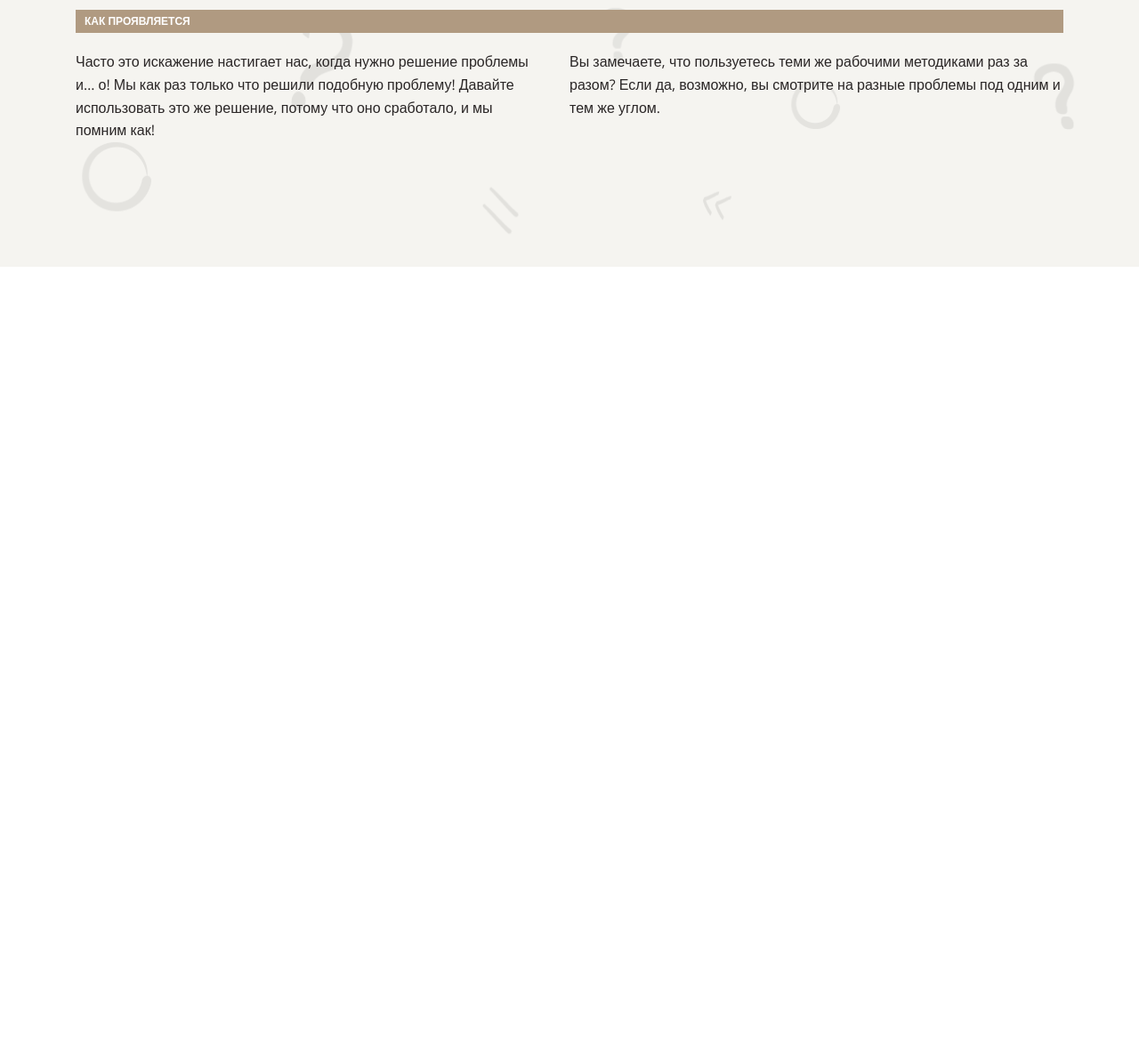
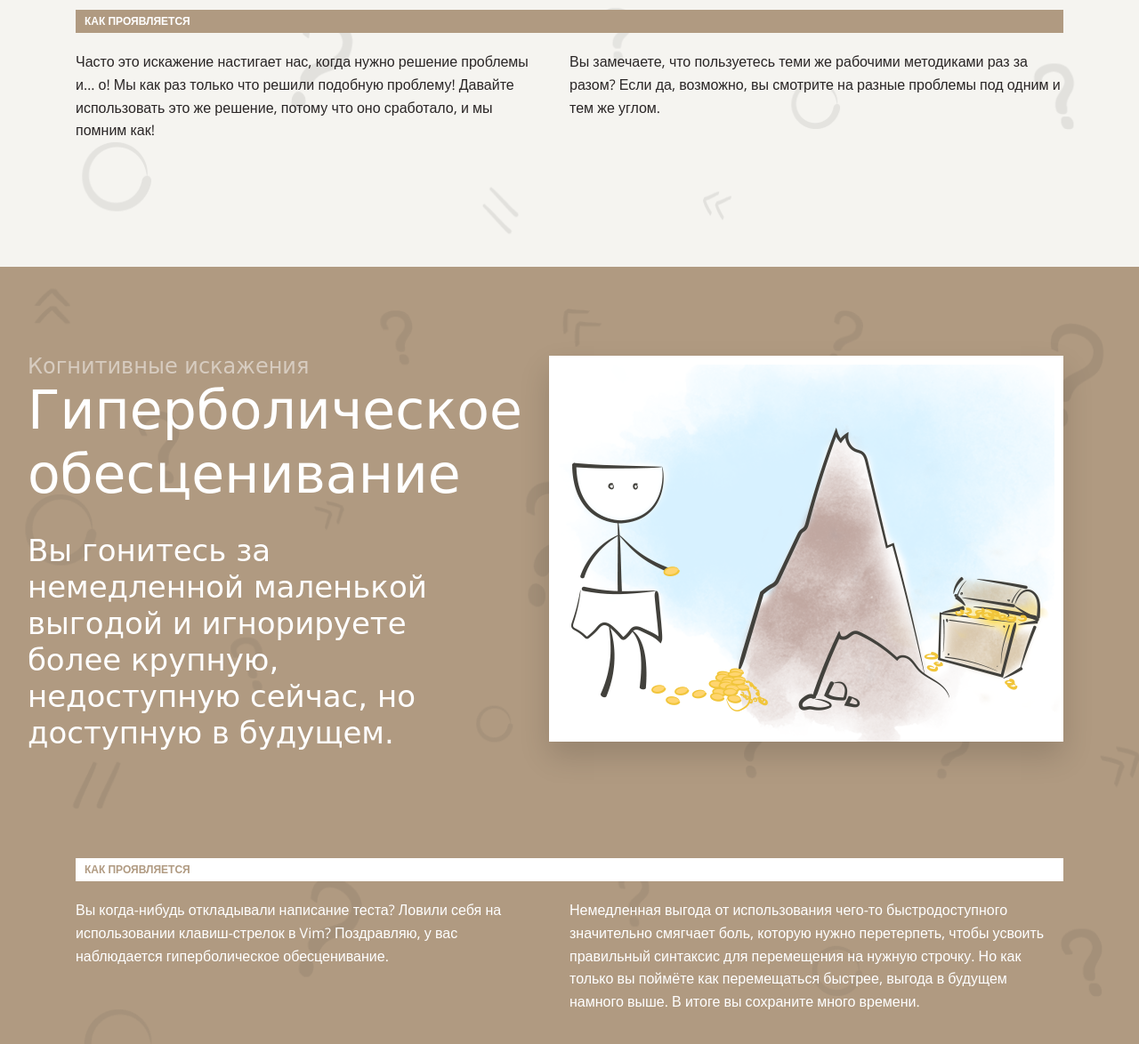
Before and after one commit to iashchuk/layout-designer-project-lvl1, a website: page src/index.html in a window 1280 px wide. Shown: the part 5371-6545 px from the top of the page at 89% size. Before the commit the page ends 5671 px from the top, so only its background shows below. Drawn offline with nearby package versions, Linux system fonts and the light colour scheme; a web font is replaced by a local one.

Commit message:
Add slide Hyperbolic depreciation

```diff
--- a/src/index.html
+++ b/src/index.html
@@ -266,6 +266,57 @@
           </div>
         </div>
       </section>
+      <section class="bg-image bg-brown" id="hyperbolic-depreciation">
+        <div class="container">
+          <div class="grid">
+            <div class="grid-row grid-row-image grid-row-reverse">
+              <div class="grid-column grid-column-slide">
+                <img
+                  class="slide-image"
+                  width="578"
+                  height="434"
+                  src="images/4.png"
+                  alt="Гиперболическое обесценивание"
+                />
+              </div>
+              <div class="grid-column grid-column-slide">
+                <span class="slide-subtitle text-white-opacity"
+                  >Когнитивные искажения</span
+                >
+                <h2 class="slide-title text-white">
+                  Гиперболическое обесценивание
+                </h2>
+                <p class="slide-text text-white">
+                  Вы гонитесь за немедленной маленькой выгодой и игнорируете
+                  более крупную, недоступную сейчас, но доступную в будущем.
+                </p>
+              </div>
+            </div>
+            <div class="grid-row">
+              <h3 class="slide-label bg-white text-brown">Как проявляется</h3>
+            </div>
+            <div class="grid-row">
+              <div class="grid-column">
+                <p class="text-white">
+                  Вы когда-нибудь откладывали написание теста? Ловили себя на
+                  использовании клавиш-стрелок в Vim? Поздравляю, у вас
+                  наблюдается гиперболическое обесценивание.
+                </p>
+              </div>
+              <div class="grid-column">
+                <p class="text-white">
+                  Немедленная выгода от использования чего-то быстродоступного
+                  значительно смягчает боль, которую нужно перетерпеть, чтобы
+                  усвоить правильный синтаксис для перемещения на нужную
+                  строчку. Но как только вы поймёте как перемещаться быстрее,
+                  выгода в будущем намного выше. В итоге вы сохраните много
+                  времени.
+                </p>
+              </div>
+            </div>
+          </div>
+        </div>
+      </section>
     </main>
     <footer></footer>
   </body>
```
